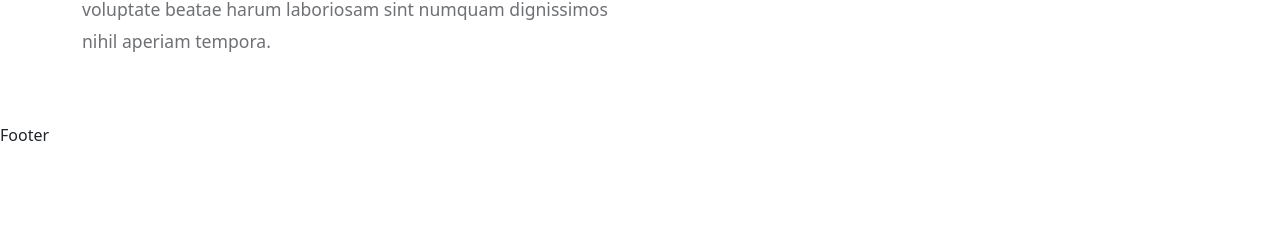
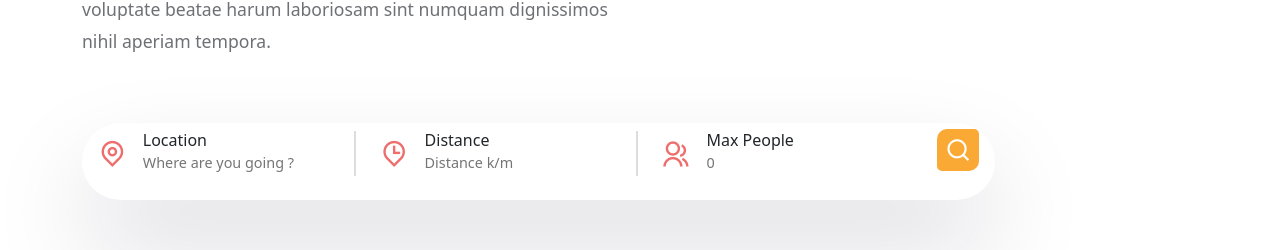
Before and after one commit to Chandimaisuru/TravelTripper, a React (Vite) app in the folder frontend/: page /home in a window 1280 px wide. Shown: the part 595-845 px from the top of the page. Before the commit the page ends 800 px from the top, so only its background shows below. Built offline with nearby package versions, Linux system fonts and the light colour scheme; a web font is replaced by a local one.

Commit message:
search bar done

```diff
--- a/frontend/src/pages/Home.jsx
+++ b/frontend/src/pages/Home.jsx
@@ -6,6 +6,7 @@
 import heroVideo from '../assets/images/hero-video.mp4'
 import worldImg from '../assets/images/world.png'
 import Subtitle from '../shared/Subtitle'
+import SearchBar from '../shared/SearchBar'
 
 function Home() {
   return (
@@ -62,6 +63,8 @@
 
             </Col>
 
+            <SearchBar/>
+
           </Row>
 
 
--- a/frontend/src/shared/SearchBar.jsx
+++ b/frontend/src/shared/SearchBar.jsx
@@ -1,10 +1,88 @@
 
-import React from 'react'
+import React,{useRef} from 'react'
 import '../shared/search-bar.css'
 
+import { Col, Form, FormGroup } from 'reactstrap'
+
 function SearchBar() {
+
+  const locationRef = useRef('')
+  const distanceRef = useRef('0')
+  const maxGroupSizeRef = useRef('0')
+
+  const searchHandler = () =>{
+    const location = locationRef.current.value
+    const distance = distanceRef.current.value
+    const maxGroupSize = maxGroupSizeRef.current.value
+
+    if(location === '' || distance === '' || maxGroupSize ===''){
+      return alert("All field are required !");
+    }
+  } ;
+
+
   return (
-    <div>SearchBar</div>
+    <>
+      <Col lg="12">
+
+        <div className='search__bar'>
+          <Form className='gap-4 d-flex align-item-center'>
+
+            <FormGroup className='gap-3 d-flex form__group-fast form__group'>
+
+              <span>
+                <i class="ri-map-pin-line"></i>
+
+              </span>
+
+              <div>
+                <h6>Location</h6>
+                <input type='text' placeholder='Where are you going ?' ref={locationRef} />
+              </div>
+
+            </FormGroup>
+
+            <FormGroup className='gap-3 d-flex form__group-fast form__group'>
+
+              <span>
+                <i class="ri-map-pin-time-line"></i>
+
+              </span>
+
+              <div>
+                <h6>Distance</h6>
+                <input type='number' placeholder='Distance k/m' ref={distanceRef} />
+              </div>
+
+            </FormGroup>
+
+            <FormGroup className='gap-3 d-flex form__group-last form__group'>
+
+              <span>
+              <i class="ri-group-line"></i>
+
+              </span>
+
+              <div>
+                <h6>Max People</h6>
+                <input type='number' placeholder='0' ref={maxGroupSizeRef} />
+              </div>
+
+            </FormGroup>
+
+            <span className='search__icon' type ="submit" onClick={searchHandler}>
+
+                 <i class="ri-search-line"></i>
+
+            </span>
+
+          </Form>
+        </div>
+
+      </Col>
+
+
+    </>
   )
 }
 
--- a/frontend/src/shared/search-bar.css
+++ b/frontend/src/shared/search-bar.css
@@ -0,0 +1,46 @@
+
+.search__bar{
+
+    padding: 0.5rem 1rem;
+    border-radius: 50px;
+    box-shadow: rgba(17,12,46,0.15) 0px 48px 100px 0px;
+    width: max-content;
+    margin-top: 50px;
+}
+
+.form__group span{
+    font-size: 1.8rem;
+    color: #ee6e6e ;
+
+}
+
+.form__group input {
+
+    border: none;
+    font-size:0.9rem ;
+    color: var(--heading-color);
+    font-weight: 500;
+}
+
+.form__group input :focus{
+    outline: none;
+}
+
+.form__group h6{
+    margin-bottom: 0;
+}
+
+.form__group-fast{
+border-right:2px solid #ddd ;
+padding-right: 4px;
+}
+
+.search__icon i{
+    font-size: 1.6rem;
+    padding: 0.5rem;
+    background: var(--secondary-color);
+    color: #fff;
+    border-radius: 10px 5px 10px 5px;
+    cursor: pointer;
+
+}
```
Also changed, not shown: frontend/tailwind.config.js (added, +8 -0 lines).
